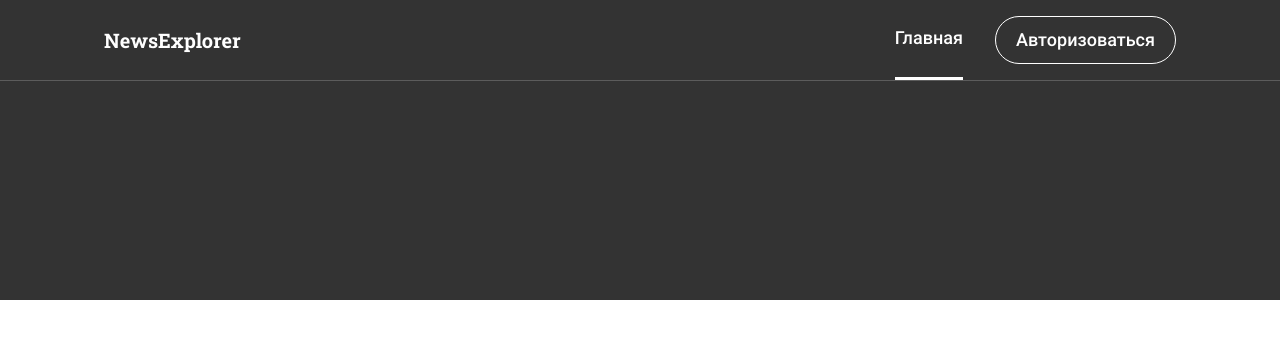
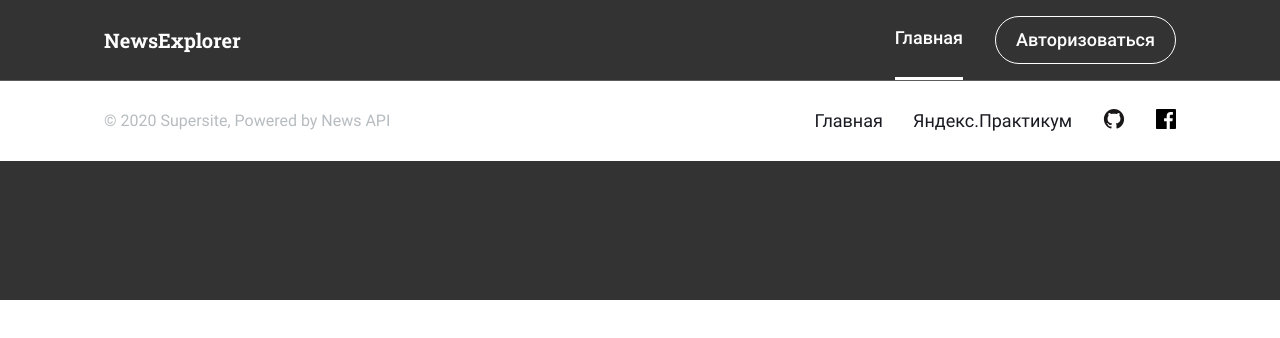
Before and after one commit to OlgaGidion/news-explorer-frontend, a React (Create React App) app: page / in a window 1280 px wide. Shown: the top 338 px of the page. Built offline with nearby package versions, Linux system fonts and the light colour scheme.

Commit message:
Working on footer

```diff
--- /dev/null
+++ b/src/components/Footer/Footer.css
@@ -0,0 +1,35 @@
+.footer {
+  background: white;
+  height: 80px;
+  display: flex;
+  align-items: center;
+  padding: 0 104px;
+}
+
+.footer__info {
+  flex-grow: 1;
+  color: #B6BCBF;
+  font-size: 16px;
+}
+
+.footer__list {
+  padding: 0;
+  margin: 0;
+  display: flex;
+  align-items: center;
+  list-style-type: none;
+}
+
+.footer__item {
+  margin-right: 30px;
+}
+
+.footer__item:last-child {
+  margin-right: 0;
+}
+
+.footer__link {
+  text-decoration: none;
+  color: #1A1B22;
+  font-size: 18px;
+}
--- /dev/null
+++ b/src/components/Footer/Footer.js
@@ -0,0 +1,29 @@
+import './Footer.css';
+import githubImage from '../../images/github.svg';
+import facebookImage from '../../images/facebook.svg';
+
+const Footer = () => (
+  <footer className="footer">
+    <div className="footer__info">&copy; 2020 Supersite, Powered by News API</div>
+    <ul className="footer__list">
+      <li className="footer__item">
+        <a className="footer__link" href="#">Главная</a>
+      </li>
+      <li className="footer__item">
+        <a className="footer__link" href="#">Яндекс.Практикум</a>
+      </li>
+      <li className="footer__item">
+        <a className="footer__link" href="#">
+          <img className="footer__icon" src={githubImage} alt="github" />
+        </a>
+      </li>
+      <li className="footer__item">
+        <a className="footer__link" href="#">
+          <img className="footer__icon" src={facebookImage} alt="facebook" />
+        </a>
+      </li>
+    </ul>
+  </footer>
+);
+
+export default Footer;
--- a/src/components/MainPage/MainPage.js
+++ b/src/components/MainPage/MainPage.js
@@ -1,4 +1,5 @@
 import Header from '../Header/Header';
+import Footer from '../Footer/Footer';
 import Navigation from '../Navigation/Navigation';
 import './MainPage.css';
 
@@ -7,6 +8,7 @@ const MainPage = () => (
     <Header isDark={false}>
       <Navigation isDark={false} />
     </Header>
+    <Footer />
   </main>
 );
 
--- a/src/components/app/app.css
+++ b/src/components/app/app.css
@@ -1,2 +1,4 @@
 .app {
+  font-family: 'Roboto';
+  font-weight: normal;
 }
--- a/src/testers/ButtonsTester.js
+++ b/src/testers/ButtonsTester.js
@@ -1,4 +1,4 @@
-import logoutDarkImage from '../images/logout-dark.svg'
+import logoutDarkImage from '../images/logout-dark.svg';
 
 const ButtonsTester = () => {
   return (
```
Also changed, not shown: src/images/facebook.svg (added), src/images/github.svg (added).
